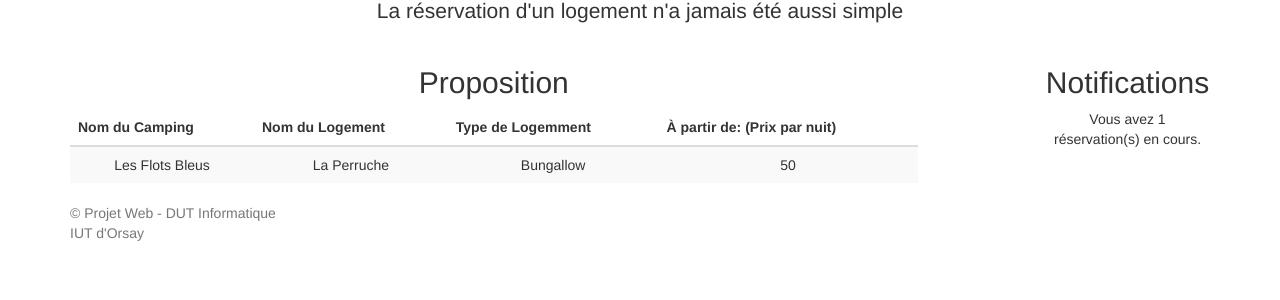
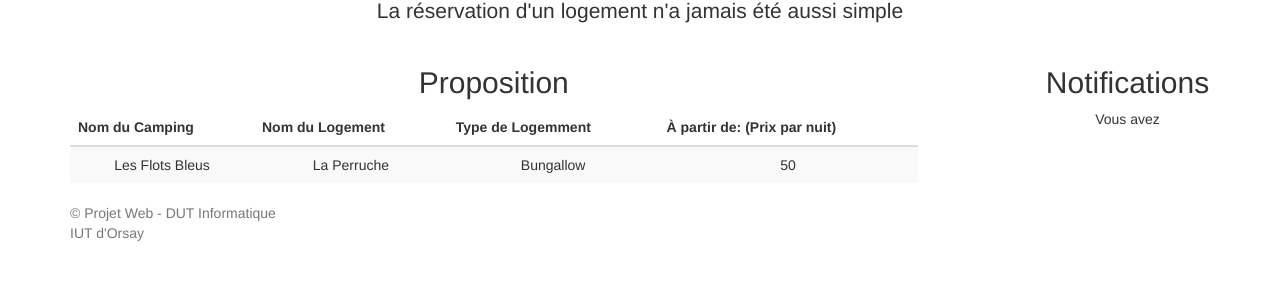
Before and after one commit to RomainQuinaud/WEB, a PHP site: page / in a window 1280 px wide. Shown: the part 164-464 px from the top of the page. Run offline with PHP 8.4, Linux system fonts and the light colour scheme; a user stored in the database is signed in; data comes from the database, SQL or seed files in the repository; some libraries are stand-ins or nearby versions.

Commit message:
Remplissage site

```diff
--- a/src/index.php
+++ b/src/index.php
@@ -103,7 +103,8 @@
                         <div class="sidebar-module">
                             <h2>Notifications</h2>
 
-                            <p>Vous avez <?php echo $reservationStatements->rowCount() ?> réservation(s) en cours.</p>
+                            <p>Vous avez <a href=<?php echo $reservationStatements->rowCount() ?> réservation(s) en
+                                            cours.</p>
                         </div>
                     </div>
                 </div>
```
